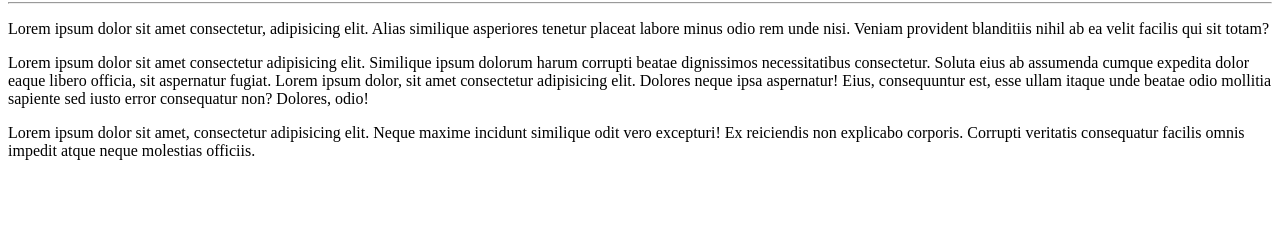
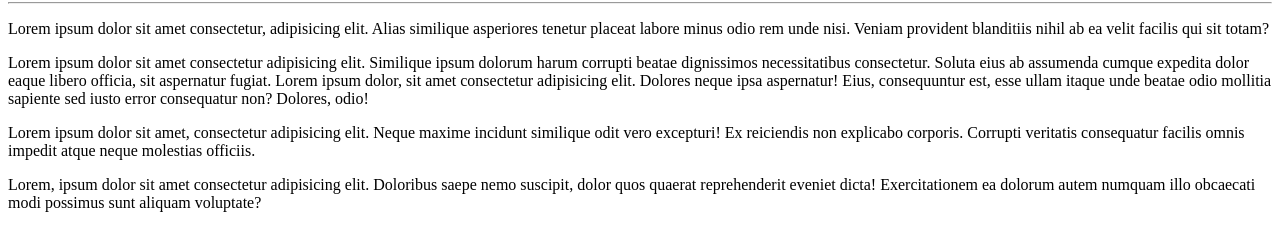
Before and after one commit to AlexandreAraujo10/Ol--Mundo-, a plain HTML site: page site-exemplo/index.html in a window 1280 px wide. Shown: the part 78-328 px from the top of the page. Drawn offline with Linux system fonts and the light colour scheme.

Commit message:
att
++ Lorem

```diff
--- a/site-exemplo/index.html
+++ b/site-exemplo/index.html
@@ -11,5 +11,9 @@
     <p>Lorem ipsum dolor sit amet consectetur, adipisicing elit. Alias similique asperiores tenetur placeat labore minus odio rem unde nisi. Veniam provident blanditiis nihil ab ea velit facilis qui sit totam?</p>
     <p>Lorem ipsum dolor sit amet consectetur adipisicing elit. Similique ipsum dolorum harum corrupti beatae dignissimos necessitatibus consectetur. Soluta eius ab assumenda cumque expedita dolor eaque libero officia, sit aspernatur fugiat. Lorem ipsum dolor, sit amet consectetur adipisicing elit. Dolores neque ipsa aspernatur! Eius, consequuntur est, esse ullam itaque unde beatae odio mollitia sapiente sed iusto error consequatur non? Dolores, odio!</p>
     <p>Lorem ipsum dolor sit amet, consectetur adipisicing elit. Neque maxime incidunt similique odit vero excepturi! Ex reiciendis non explicabo corporis. Corrupti veritatis consequatur facilis omnis impedit atque neque molestias officiis.</p>
+    <p>
+
+        Lorem, ipsum dolor sit amet consectetur adipisicing elit. Doloribus saepe nemo suscipit, dolor quos quaerat reprehenderit eveniet dicta! Exercitationem ea dolorum autem numquam illo obcaecati modi possimus sunt aliquam voluptate?
+    </p>
 </body>
 </html>
```
